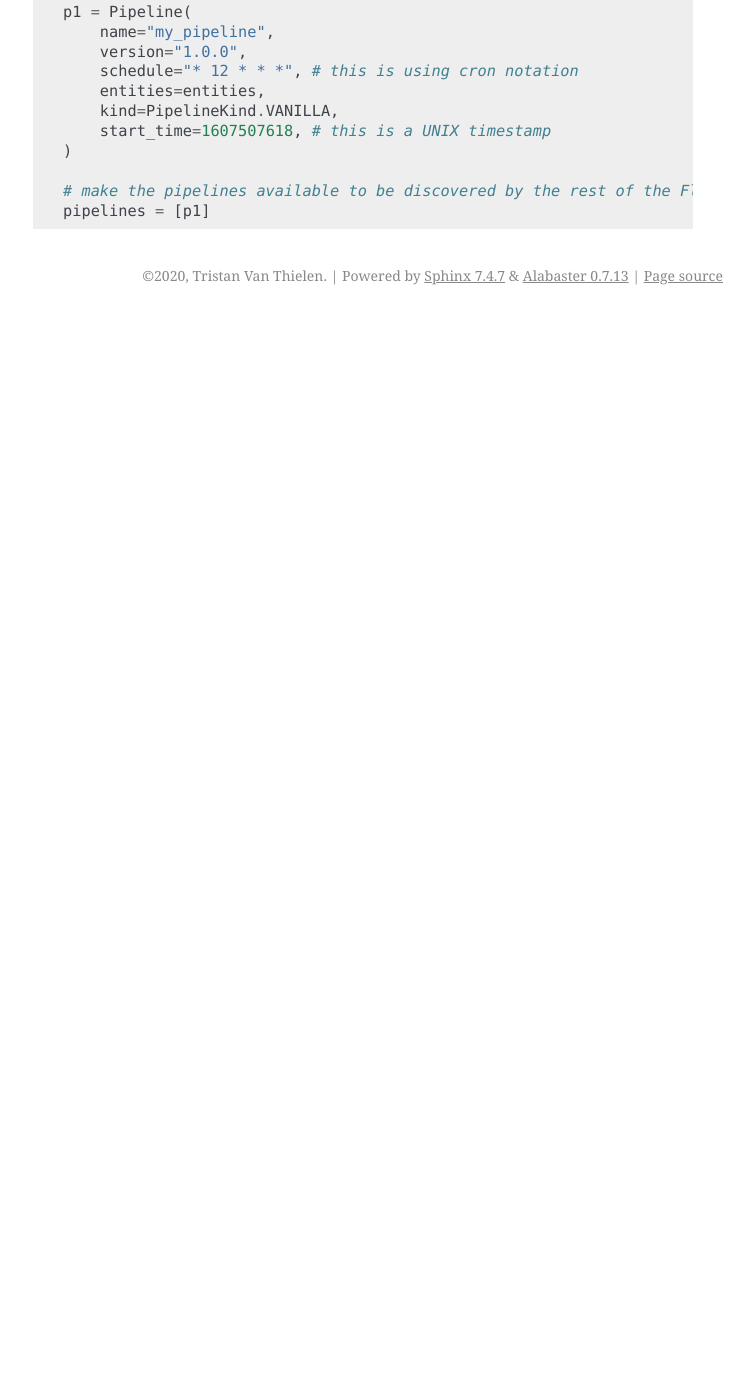
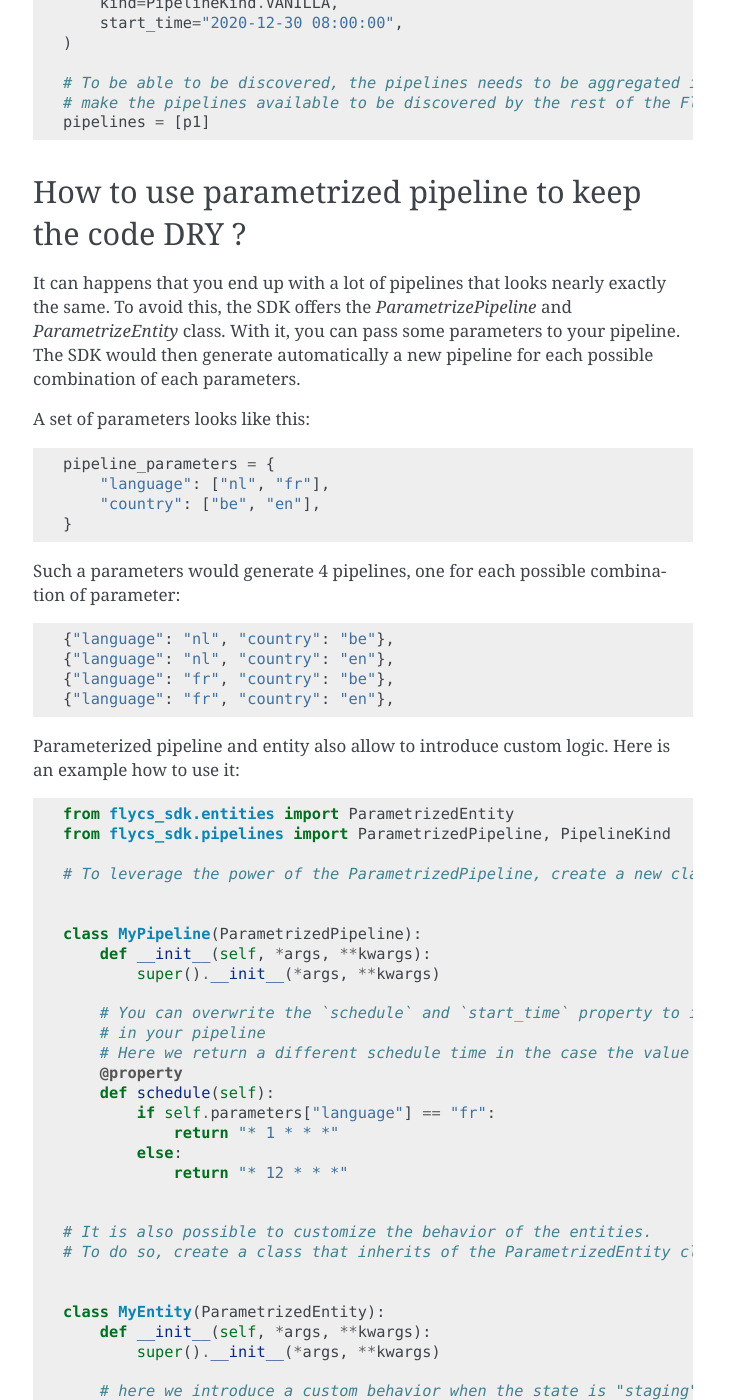
Before and after one commit to devoteamgcloud/flycs_sdk, a Sphinx documentation site: the page built from docs/usage.rst, in a window 1280 px wide and 1400 px high, scrolled down 526 px. Shown: the whole window, without its empty margins (387-1141 px from the left). Built offline with Sphinx 7.4.7, drawn with Linux system fonts in a browser that asks for light colours; the version number could not be read and is left out; before the commit the page ends 900 px from its top, so only the background shows below that; some of the changed text lies outside the part shown.

Commit message:
add documentation how to use parametrized pipeline and entity

```diff
--- /dev/null
+++ b/docs/examples/basic.py
@@ -0,0 +1,24 @@
+from flycs_sdk.entities import Entity
+from flycs_sdk.pipelines import Pipeline, PipelineKind
+
+# The first step is to define entities using the Flycs SDK
+stage_config = {
+    "raw": {"table_1": "1.0.0", "table_2": "1.0.0"},
+    "staging": {"table_3": "1.0.0", "table_4": "1.0.0"},
+    "data_warehouse": {"table_5": "1.1.0"},
+}
+entity1 = Entity("entity1", "1.0.0", stage_config)
+
+# Once the entities are defined, we can create pipelines.
+p1 = Pipeline(
+    name="my_pipeline",
+    version="1.0.0",
+    schedule="* 12 * * *",  # this is using cron notation
+    entities=[entity1],
+    kind=PipelineKind.VANILLA,
+    start_time="2020-12-30 08:00:00",
+)
+
+# To be able to be discovered, the pipelines needs to be aggregated into a list called 'pipelines' located at the root of the module.
+# make the pipelines available to be discovered by the rest of the Flycs ecosystem
+pipelines = [p1]
--- /dev/null
+++ b/docs/examples/parametrize_pipeline.py
@@ -0,0 +1,61 @@
+from flycs_sdk.entities import ParametrizedEntity
+from flycs_sdk.pipelines import ParametrizedPipeline, PipelineKind
+
+# To leverage the power of the ParametrizedPipeline, create a new class that inherits the ParametrizedPipeline class
+
+
+class MyPipeline(ParametrizedPipeline):
+    def __init__(self, *args, **kwargs):
+        super().__init__(*args, **kwargs)
+
+    # You can overwrite the `schedule` and `start_time` property to introduce custom logic
+    # in your pipeline
+    # Here we return a different schedule time in the case the value of the parameters `language` is equal to `fr`
+    @property
+    def schedule(self):
+        if self.parameters["language"] == "fr":
+            return "* 1 * * *"
+        else:
+            return "* 12 * * *"
+
+
+# It is also possible to customize the behavior of the entities.
+# To do so, create a class that inherits of the ParametrizedEntity class and overwrite the `get_stage_versions` method.
+
+
+class MyEntity(ParametrizedEntity):
+    def __init__(self, *args, **kwargs):
+        super().__init__(*args, **kwargs)
+
+    # here we introduce a custom behavior when the state is "staging" and the value of the parameters `language` is equal to `fr`
+    def get_stage_versions(self, stage, parameters):
+        if "stage" == "staging" and parameters["language"] == "fr":
+            return {"table_3": "1.1.0", "table_4": "2.0.0"}
+        else:
+            return self.stage_config[stage]
+
+
+# Once you have your new classes defined, you can create the objects normally
+stage_config = {
+    "raw": {"table_1": "1.0.0", "table_2": "1.0.0"},
+    "staging": {"table_3": "1.0.0", "table_4": "1.0.0"},
+    "data_warehouse": {"table_5": "1.1.0"},
+}
+entity1 = MyEntity("entity1", "1.0.0", stage_config)
+
+# Once the entities are defined, we can create pipelines.
+p1 = MyPipeline(
+    name="my_pipeline",
+    version="1.0.0",
+    schedule="* 12 * * *",
+    entities=[entity1],
+    kind=PipelineKind.VANILLA,
+    start_time="2020-12-30 08:00:00",
+    parameters={
+        "language": ["fr", "en"],
+        "country": {"be", "nl"},
+    },  # this is an extra argument compare to the normal Pipeline class
+)
+
+# make the pipelines available to be discovered by the rest of the Flycs ecosystem
+pipelines = [p1]
--- a/docs/usage.rst
+++ b/docs/usage.rst
@@ -2,37 +2,40 @@
 Usage
 =====
 
-The first step is to define entities using the Flycs SDK
+Getting started
+###############
+
+.. literalinclude:: examples/basic.py
+  :language: python
+
+How to use parametrized pipeline to keep the code DRY ?
+#######################################################
+
+It can happens that you end up with a lot of pipelines that looks nearly exactly the same.
+To avoid this, the SDK offers the *ParametrizePipeline* and *ParametrizeEntity* class. With it, you can pass some parameters to your pipeline. The SDK would then generate automatically a new
+pipeline for each possible combination of each parameters.
+
+A set of parameters looks like this:
 
 .. code-block:: python
 
-    from flycs_sdk.entities import Entity
+    pipeline_parameters = {
+        "language": ["nl", "fr"],
+        "country": ["be", "en"],
+    }
 
-    stage_config = {
-        "raw": {"table_1": "1.0.0", "table_2": "1.0.0"},
-        "staging": {"table_3": "1.0.0", "table_4": "1.0.0"},
-        "data_warehouse": {"table_5": "1.1.0"},
-    }
-    entity = Entity(entity_name, entity_version, stage_config)
-
-Once the entities are defined, we can create pipelines.
-To be able to be discovered, the pipelines needs to be aggregated into a list called 'pipelines' located at the root of the module.
+Such a parameters would generate 4 pipelines, one for each possible combination of parameter:
 
 .. code-block:: python
 
-    from flycs_sdk.pipelines import Pipeline, PipelineKind
+    {"language": "nl", "country": "be"},
+    {"language": "nl", "country": "en"},
+    {"language": "fr", "country": "be"},
+    {"language": "fr", "country": "en"},
 
-    # import entities defined in another module
-    from .entities import entities
 
-    p1 = Pipeline(
-        name="my_pipeline",
-        version="1.0.0",
-        schedule="* 12 * * *", # this is using cron notation
-        entities=entities,
-        kind=PipelineKind.VANILLA,
-        start_time=1607507618, # this is a UNIX timestamp
-    )
 
-    # make the pipelines available to be discovered by the rest of the Flycs ecosystem
-    pipelines = [p1]
+Parameterized pipeline and entity also allow to introduce custom logic. Here is an example how to use it:
+
+.. literalinclude:: examples/parametrize_pipeline.py
+  :language: python
```
